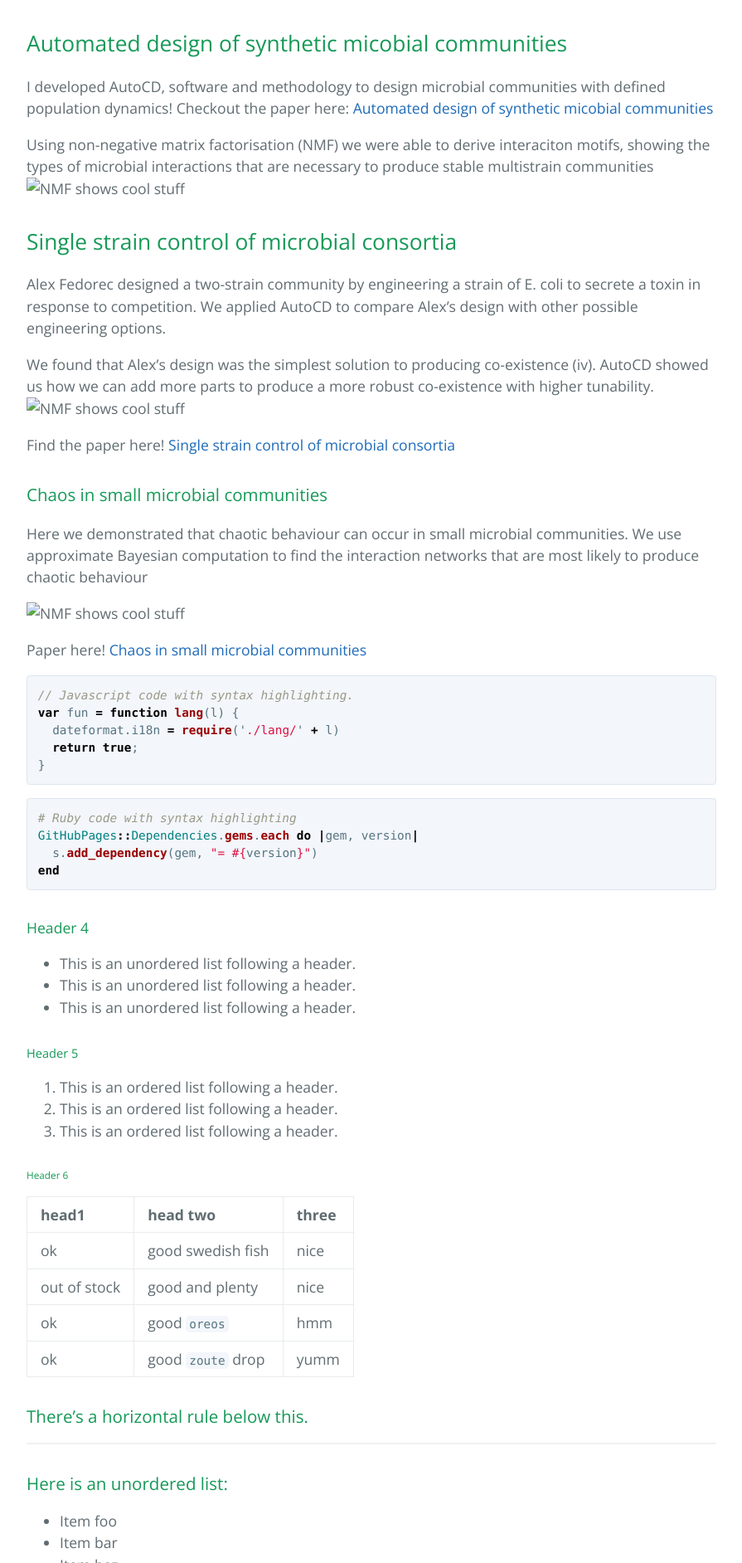
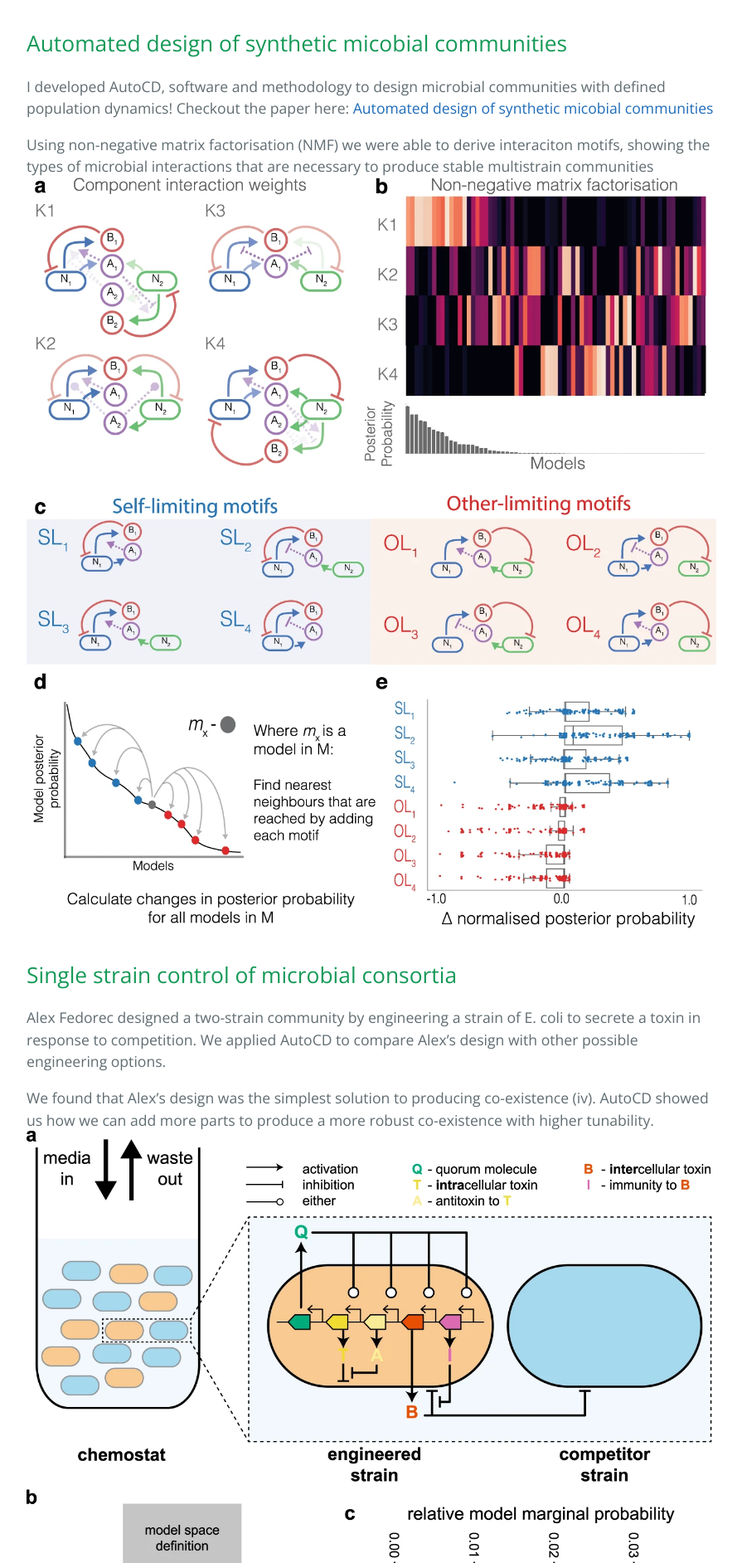
Before and after one commit to behzadk/behzadk.github.io, a Jekyll site: the page built from index.md, in a window 1280 px wide. Shown: the part 645-2529 px from the top of the page at 83% size, without its empty margins (192-1087 px from the left). Built offline with Jekyll 4.4.1, drawn with Linux system fonts in a browser that asks for light colours; the repository's description, which GitHub fills in, is left out.

Commit message:
update index

```diff
--- a/index.md
+++ b/index.md
@@ -19,13 +19,13 @@ During my experiences in academia and industry, I have developed expertise in Ba
 I developed AutoCD, software and methodology to design microbial communities with defined population dynamics! Checkout the paper here: [Automated design of synthetic micobial communities](https://www.nature.com/articles/s41467-020-20756-2)
 
 Using non-negative matrix factorisation (NMF) we were able to derive interaciton motifs, showing the types of microbial interactions that are necessary to produce stable multistrain communities
-![NMF shows cool stuff](behzadk.github.io/assets/images/41467_2020_20756_Fig3_HTML.png.webp)
+![NMF shows cool stuff](/assets/images/41467_2020_20756_Fig3_HTML.png.webp)
 
 ## Single strain control of microbial consortia
 Alex Fedorec designed a two-strain community by engineering a strain of E. coli to secrete a toxin in response to competition. We applied AutoCD to compare Alex's design with other possible engineering options.
 
 We found that Alex's design was the simplest solution to producing co-existence (iv). AutoCD showed us how we can add more parts to produce a more robust co-existence with higher tunability.
-![NMF shows cool stuff](behzadk.github.io/assets/images/41467_2021_22240_Fig9_HTML.png.webp)
+![NMF shows cool stuff](/assets/images/41467_2021_22240_Fig9_HTML.png.webp)
 
 Find the paper here! [Single strain control of microbial consortia](https://www.nature.com/articles/s41467-021-22240-x#Sec2)
 
```
